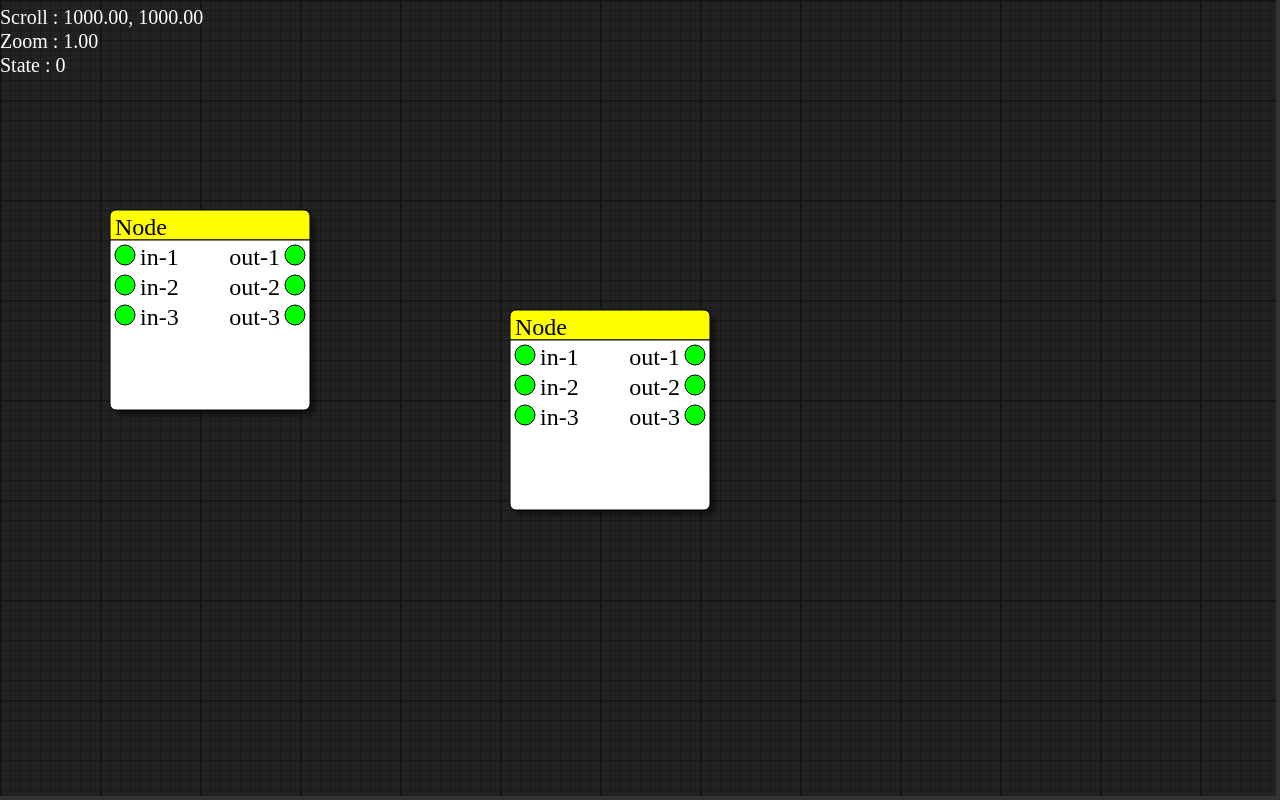
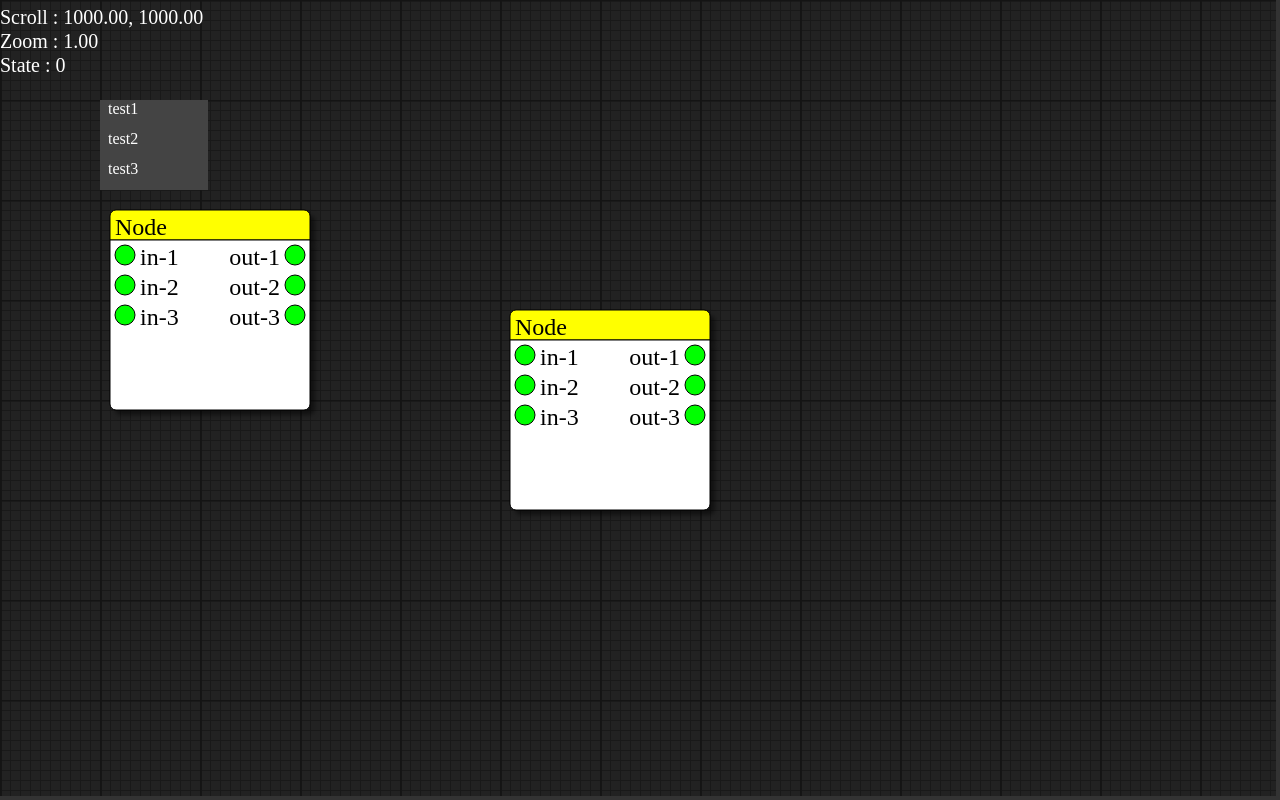
Before and after one commit to jjuiddong/Web-NodeEditor, a plain HTML site: page Src/practice/ui/window.html in a window 1280 px wide. Drawn offline with Linux system fonts and the light colour scheme.

Commit message:
update context menu

```diff
--- /dev/null
+++ b/Src/practice/ui/context_menu.js
@@ -0,0 +1,146 @@
+//
+// 2020-06-28, jjuiddong
+// context menu class
+//   - menu item
+//
+
+//--------------------------------------------------------------------------------
+// MenuItem
+MenuItem = class {
+  constructor(
+    option = {
+      rootMenu: false,
+      parentElem: null,
+      name: "top",
+      callback: null,
+    }
+  ) {
+    this.rootMenu = option.rootMenu === undefined ? true : option.rootMenu;
+    this.parentElem = option.parentElem;
+    this.name = option.name || "menu item";
+    this.callback = option.callback;
+    this.children = [];
+
+    if (this.rootMenu) {
+      this.elem = document.body;
+    } else {
+      var elem = document.createElement("div");
+      elem.className = "contextmenu-item";
+      elem.innerHTML = this.name;
+      elem.style.position = "absolute";
+      this.elem = elem;
+    }
+  }
+
+  //--------------------------------------------------------------------------------
+  // open context menu
+  open = function (x, y) {
+    if (this.rootMenu) {
+      for (var i = 0; i < this.children.length; ++i) {
+        const itemX = x;
+        const itemY = y + i * 30;
+        this.children[i].open(itemX, itemY);
+      }
+    } else {
+      this.elem.style.left = x + "px";
+      this.elem.style.top = y + "px";
+      this.elem.style.width = 100 + "px";
+      this.elem.style.height = 30 + "px";
+      this.parentElem.appendChild(this.elem);
+
+      this.elem.addEventListener("mousemove", this.onMouseMove);
+      this.elem.addEventListener("mouseenter", this.onMouseEnter);
+      this.elem.addEventListener("mouseleave", this.onMouseLeave);
+      this.elem.addEventListener("click", this.onMouseClick);
+    }
+  };
+
+  //--------------------------------------------------------------------------------
+  // close context menu
+  close = function () {
+    this.parentElem.removeChild(this.elem);
+  };
+
+  //--------------------------------------------------------------------------------
+  // add submenu
+  // return menu instance
+  addSubMenu = function (
+    option = {
+      rootMenu: false,
+      parentElem: null,
+      name: "top",
+      callback: null,
+    }
+  ) {
+    var arg = option;
+    arg.parentElem = this.elem;
+    const item = new MenuItem(arg);
+    this.children.push(item);
+    return item;
+  };
+
+  //--------------------------------------------------------------------------------
+  // mouse move event handling
+  onMouseMove = (e) => {};
+
+  //--------------------------------------------------------------------------------
+  // mouse enter event handling
+  onMouseEnter = (e) => {
+    //console.log(this.name + ' enter');
+    //this.elem.className = "contextmenu-item hover";
+  };
+
+  //--------------------------------------------------------------------------------
+  // mouse leave event handling
+  onMouseLeave = (e) => {
+    //console.log(this.name + ' leave');
+    //this.elem.className = "contextmenu-item";
+  };
+
+  //--------------------------------------------------------------------------------
+  // mouse click event handling
+  onMouseClick = (e) => {
+    //console.log(this.name + " click");
+    if (this.callback)
+        this.callback(this);
+  };
+};
+
+//--------------------------------------------------------------------------------
+// ContextMenu Manager
+//--------------------------------------------------------------------------------
+ContextMenu = class {
+  constructor(name) {
+    this.rootMenu = new MenuItem(
+      (option = {
+        rootMenu: true,
+        parentElem: document.body,
+        name: "Menu",
+      })
+    );
+  }
+
+  //--------------------------------------------------------------------------------
+  // open context menu
+  open = function (x, y) {
+    this.rootMenu.open(x, y);
+  };
+
+  //--------------------------------------------------------------------------------
+  // close context menu
+  close = function () {};
+
+  //--------------------------------------------------------------------------------
+  // add menu item
+  // return added menu
+  addMenu = function (name, callback) {
+    var menuItem = this.rootMenu.addSubMenu(
+      (option = {
+        rootMenu: false,
+        name: name,
+        callback: callback,
+      })
+    );
+    return menuItem;
+  };
+};
--- a/Src/practice/ui/editview.js
+++ b/Src/practice/ui/editview.js
@@ -30,9 +30,11 @@ const EditView = class {
     this.editLink = null;
     this.links = [];
 
+    // test code
     var node1 = new Node((option = { rect: new Rect(1110, 1210, 200, 200) }));
     var node2 = new Node((option = { rect: new Rect(1510, 1310, 200, 200) }));
     this.nodes = [node1, node2];
+    //~
 
     canvas.addEventListener("mousemove", this.onMouseMove);
     canvas.addEventListener("mousedown", this.onMouseDown);
--- /dev/null
+++ b/Src/practice/ui/index.css
@@ -0,0 +1,30 @@
+
+html, body
+{
+	margin: 0;
+	padding: 0;
+	width:100%;
+	height:100%;
+	background-color: #333;
+}
+
+div {
+	background-color: #555;
+	border: true;
+	border-color: #FFF;
+}
+
+.contextmenu-item {
+	display: inline-block;
+	padding-left : 0.5rem;
+	color: #FFF;
+	/* border: 0.05rem solid;
+	border-color: #FFF; */
+	background-color: #444;
+}
+
+.contextmenu-item:hover {
+	/* border: 0.05rem solid;
+	border-color: #FFF; */
+	background-color: #0c47e9;
+}
--- a/Src/practice/ui/node.js
+++ b/Src/practice/ui/node.js
@@ -17,6 +17,7 @@ const Node = class {
     this.offset = new Vec2(0,0);
     this.rect = option.rect;
     this.bodyY = option.rect.y;
+    // test code
     this.inputs = [
       new Slot({node:this, name:"in-1", type:SLOT_TYPE_INPUT}),
       new Slot({node:this, name:"in-2", type:SLOT_TYPE_INPUT}),
@@ -27,6 +28,7 @@ const Node = class {
       new Slot({node:this, name:"out-2", type:SLOT_TYPE_OUTPUT}),
       new Slot({node:this, name:"out-3", type:SLOT_TYPE_OUTPUT}),
     ];
+    //~
     this.links = [];
     this.clacSlotLayout();
   }
--- a/Src/practice/ui/window.html
+++ b/Src/practice/ui/window.html
@@ -2,48 +2,73 @@
 <html>
   <head>
     <meta charset="utf-8" />
+    <link rel="stylesheet" href="./index.css"></style>
     <script src="./external/gl-matrix.js"></script>
     <script src="./math/vec2.js"></script>
     <script src="./math/rect.js"></script>
     <script src="util.js"></script>
+    <script src="config.js"></script>
     <script src="link.js"></script>
-    <script src="config.js"></script>
+    <script src="context_menu.js"></script>
     <script src="slot.js"></script>
     <script src="node.js"></script>
     <script src="editview.js"></script>
-    <style>
-      html, body {
-        margin: 0;
-        padding: 0;
-        width:100%;
-        height:100%;
-        background-color: #333;
-      }
-    </style>
   </head>
+
   <body onload="init();">
-    <canvas id="canvas"></canvas>
+    <canvas id="canvas">
+    </canvas>
+
 
     <script type="application/javascript">
-      var canvas = document.getElementById("canvas");
-      canvas.width = window.innerWidth - 4;
-      canvas.height = window.innerHeight - 4;
-      var ctx = canvas.getContext("2d");
+      var _canvas = document.getElementById("canvas");
+      _canvas.width = window.innerWidth - 4;
+      _canvas.height = window.innerHeight - 4;
+      var _ctx = _canvas.getContext("2d");
       var _eview = null;
+      var _menu = null;//new ContextMenu();
 
       function init() {
-        _eview = new EditView(ctx, (option = {width:canvas.width, height:canvas.height}));
+        _eview = new EditView(_ctx, (option = {width:_canvas.width, height:_canvas.height}));
+
+        _menu = new ContextMenu();
+        _menu.addMenu('test1', () => console.log('test1'));
+        _menu.addMenu('test2', () => console.log('test2'));
+        _menu.addMenu('test3', () => console.log('test3'));
+        _menu.open(100, 100);
+
         window.requestAnimationFrame(render);
+
+        // var root = document.createElement('div');
+        // root.style.position = "absolute";
+        // root.style.left = 100 + 'px';
+        // root.style.top = 100 + 'px';
+        // root.style.width = 100 + 'px';
+        // root.style.height = 30 + 'px';
+        // root.innerHTML = 'aaa';
+        // document.body.appendChild(root);
+        // //_canvas.appendChild(root);
+        // // console.log(root);
+
+        // var root2 = document.createElement('div');
+        // root2.style.position = "absolute";
+        // root2.style.left = 103 + 'px';
+        // root2.style.top = 00 + 'px';
+        // root2.style.width = 100 + 'px';
+        // root2.style.height = 30 + 'px';
+        // root2.innerHTML = 'bbb';
+        // root.appendChild(root2);
+
       }
 
       function render() {
-        if (_eview) _eview.render(ctx);
+        if (_eview) _eview.render(_ctx);
         window.requestAnimationFrame(render);
       }
 
       function resizeCanvas() {
-        canvas.width = window.innerWidth;
-        canvas.height = window.innerHeight;
+        _canvas.width = window.innerWidth;
+        _canvas.height = window.innerHeight;
       }
 
       window.addEventListener("resize", resizeCanvas, false);
```
Also changed, not shown: Src/practice/canvas/mouse_event.html (+8 -2 lines), Doc/web-nodeeditor-history.txt (line endings or trailing spaces).
